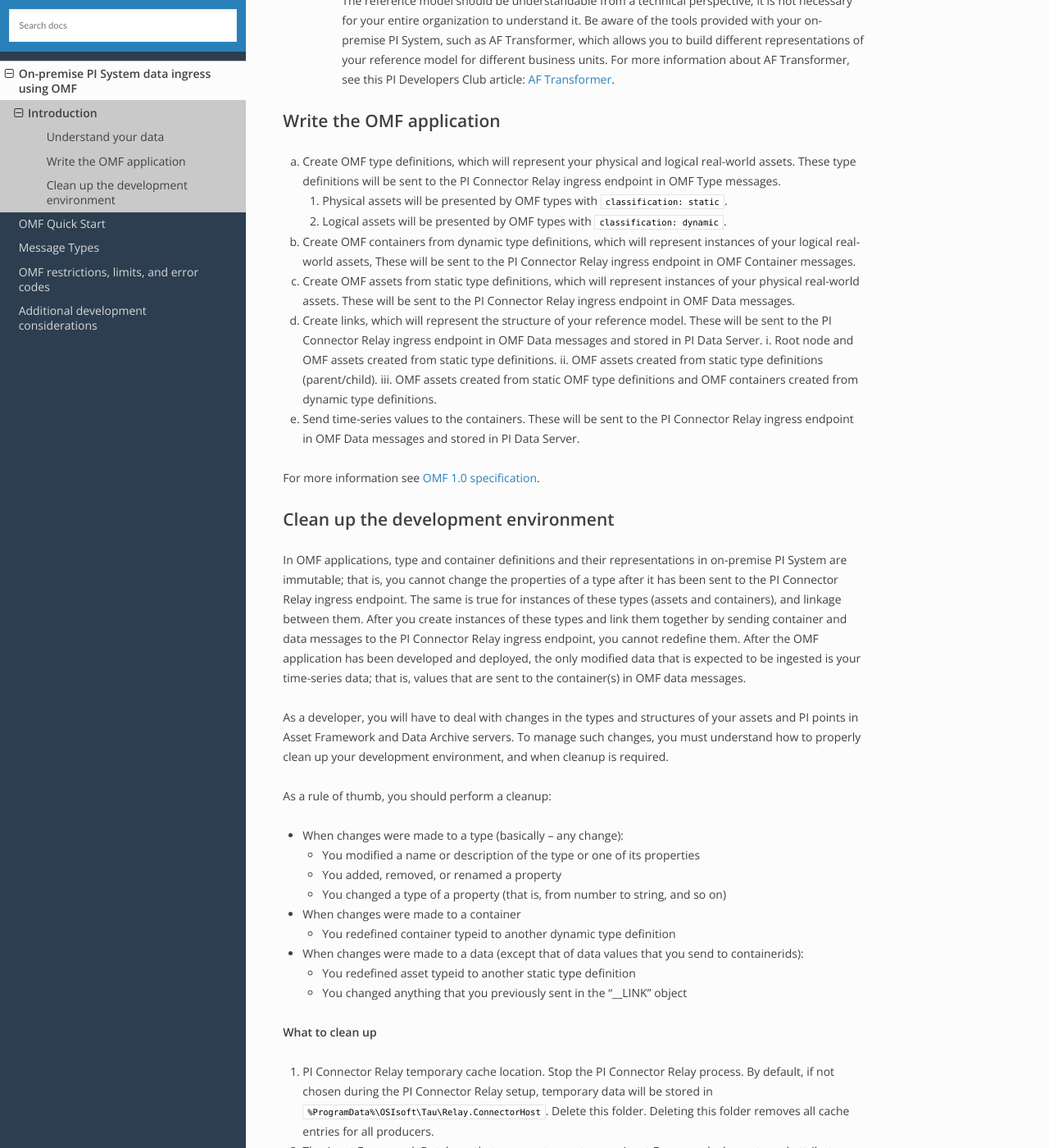
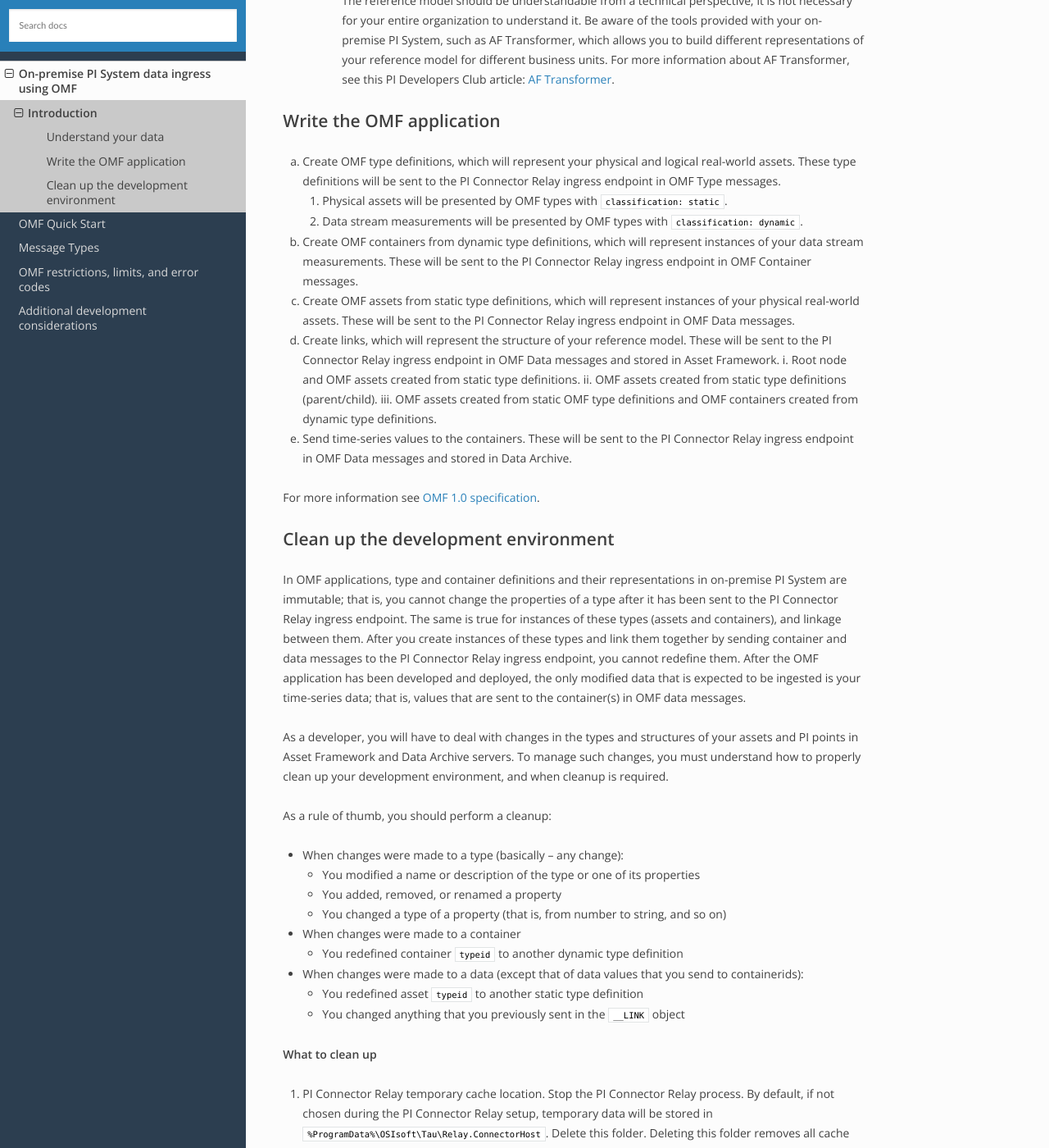
Before and after one commit to osisoft/OMF-Developer-Companion-Guide, a Sphinx documentation site: the page built from docs/OMF_Before.rst, in a window 1280 px wide and 1400 px high, scrolled down 1233 px. Shown: the whole window at 82% size. Built offline with Sphinx 7.4.7 and the Read the Docs theme 2.0.0, drawn with Linux system fonts in a browser that asks for light colours.

Commit message:
Logical assets...

```diff
--- a/docs/OMF_Before.rst
+++ b/docs/OMF_Before.rst
@@ -63,22 +63,22 @@ a. Create OMF type definitions, which will represent your physical and logical r
    These type definitions will be sent to the PI Connector Relay ingress endpoint in OMF Type messages.
 
    i.  Physical assets will be presented by OMF types with ``classification: static``.
-   ii. Logical assets will be presented by OMF types with ``classification: dynamic``.
+   ii. Data stream measurements will be presented by OMF types with ``classification: dynamic``.
 
-b. Create OMF containers from dynamic type definitions, which will represent instances of your logical real-world assets,
+b. Create OMF containers from dynamic type definitions, which will represent instances of your data stream measurements.
    These will be sent to the PI Connector Relay ingress endpoint in OMF Container messages.
 
 c. Create OMF assets from static type definitions, which will represent instances of your physical real-world assets.
    These will be sent to the PI Connector Relay ingress endpoint in OMF Data messages.
 
 d. Create links, which will represent the structure of your reference model.
-   These will be sent to the PI Connector Relay ingress endpoint in OMF Data messages and stored in PI Data Server.
+   These will be sent to the PI Connector Relay ingress endpoint in OMF Data messages and stored in Asset Framework.
    i.   Root node and OMF assets created from static type definitions.
    ii.  OMF assets created from static type definitions (parent/child).
    iii. OMF assets created from static OMF type definitions and OMF containers created from dynamic type definitions.
 
 e. Send time-series values to the containers. These will be sent to the PI Connector Relay ingress endpoint
-   in OMF Data messages and stored in PI Data Server.
+   in OMF Data messages and stored in Data Archive.
 
 For more information see `OMF 1.0 specification <http://omf-docs.osisoft.com/en/v1.0/>`_.
 
@@ -108,12 +108,12 @@ As a rule of thumb, you should perform a cleanup:
 
 * When changes were made to a container
 
-  * You redefined container typeid to another dynamic type definition
+  * You redefined container ``typeid`` to another dynamic type definition
 
 * When changes were made to a data (except that of data values that you send to containerids):
 
-  * You redefined asset typeid to another static type definition
-  * You changed anything that you previously sent in the "__LINK" object
+  * You redefined asset ``typeid`` to another static type definition
+  * You changed anything that you previously sent in the ``__LINK`` object
 
 **What to clean up**
 
```
